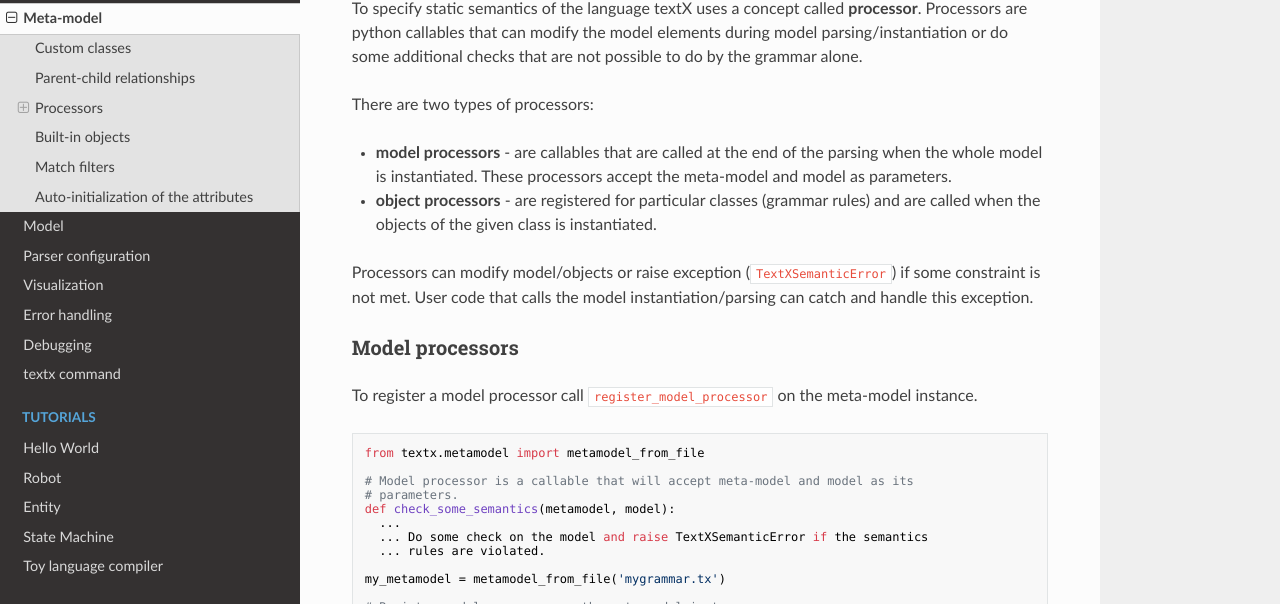
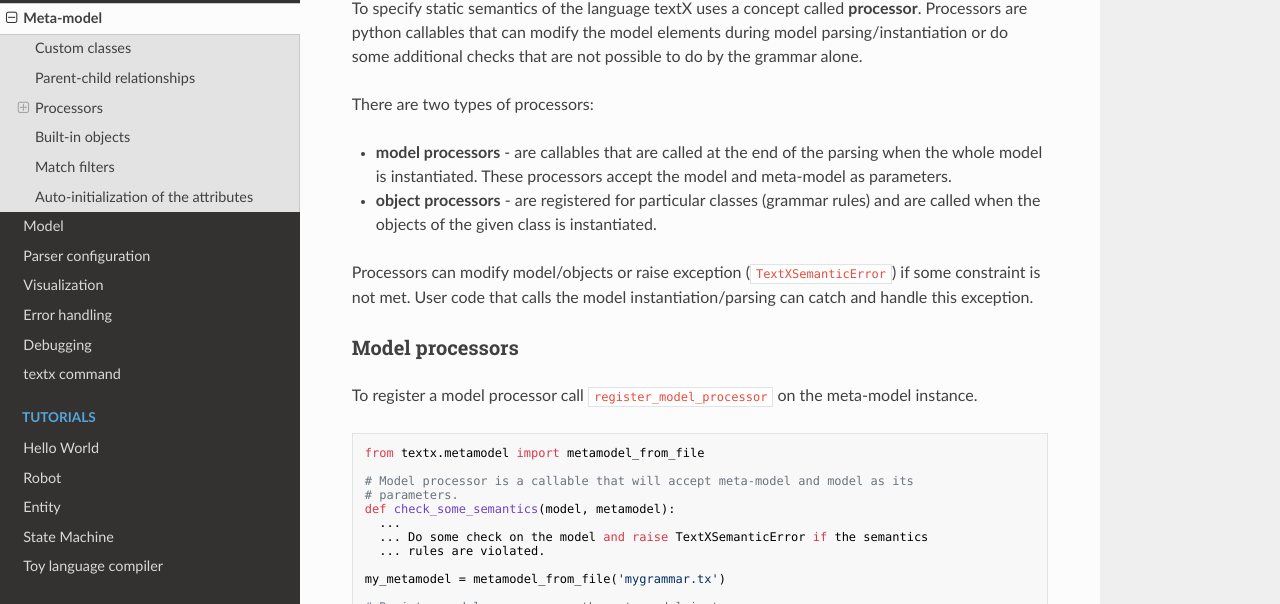
Before and after one commit to textX/textX, an MkDocs documentation site: the page built from docs/metamodel.md, in a window 1280 px wide and 900 px high, scrolled down 1821 px. Shown: the part 115-719 px from the top of the window. Built offline with MkDocs 1.6.1, drawn with Linux system fonts in a browser that asks for light colours; nearby versions of some CDN libraries; old or Windows-style settings are respelled for this version of MkDocs.

Commit message:
Some fixes in the docs and comments.

```diff
--- a/docs/metamodel.md
+++ b/docs/metamodel.md
@@ -98,8 +98,8 @@ are not possible to do by the grammar alone.
 There are two types of processors:
 
 - **model processors** - are callables that are called at the end of the parsing
-  when the whole model is instantiated. These processors accept the meta-model
-  and model as parameters.
+  when the whole model is instantiated. These processors accept the model
+  and meta-model as parameters.
 - **object processors** - are registered for particular classes (grammar rules)
   and are called when the objects of the given class is instantiated.
 
@@ -116,7 +116,7 @@ instance.
 
     # Model processor is a callable that will accept meta-model and model as its
     # parameters.
-    def check_some_semantics(metamodel, model):
+    def check_some_semantics(model, metamodel):
       ...
       ... Do some check on the model and raise TextXSemanticError if the semantics
       ... rules are violated.
```
Also changed, not shown: 1 other file.
